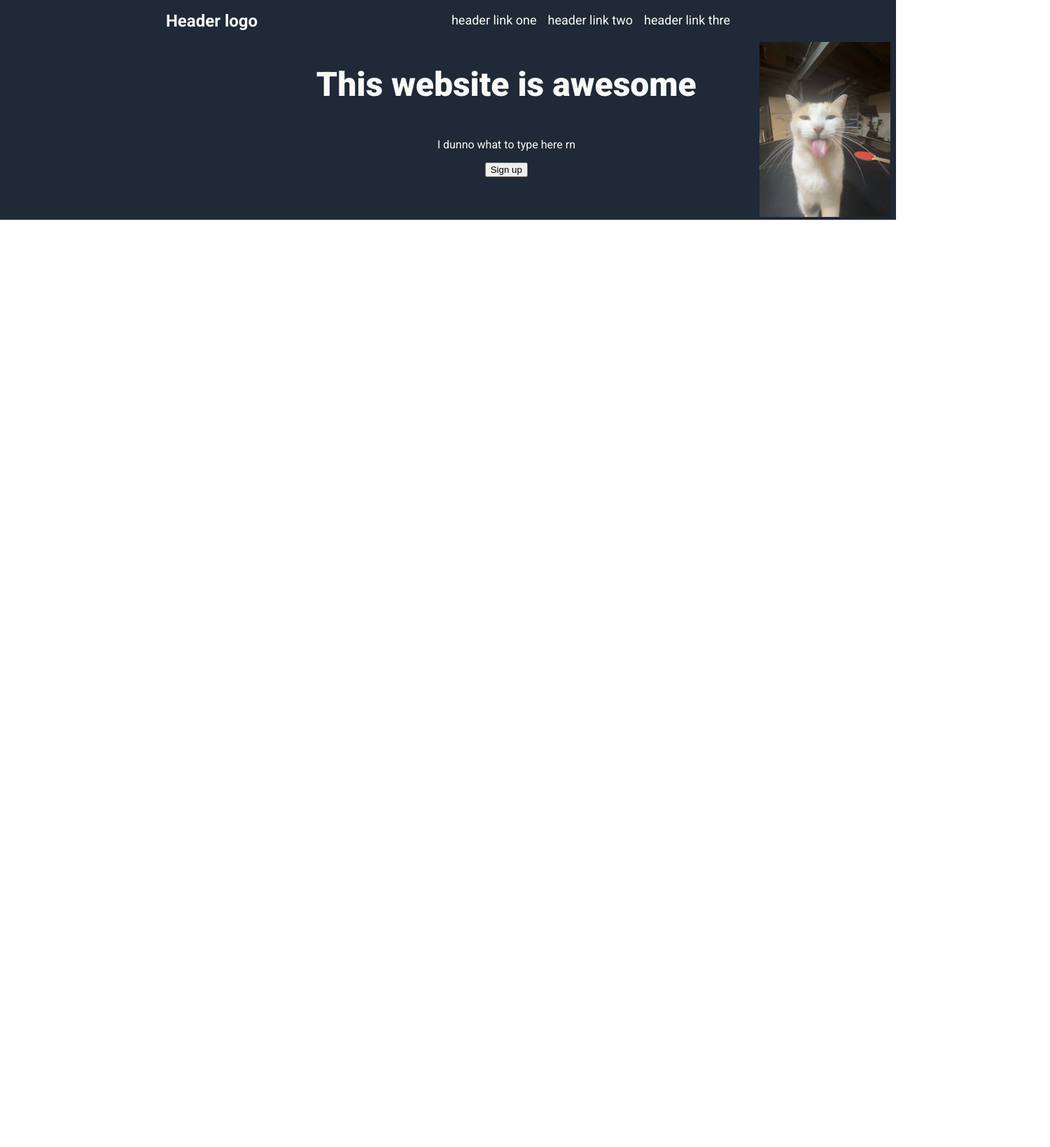
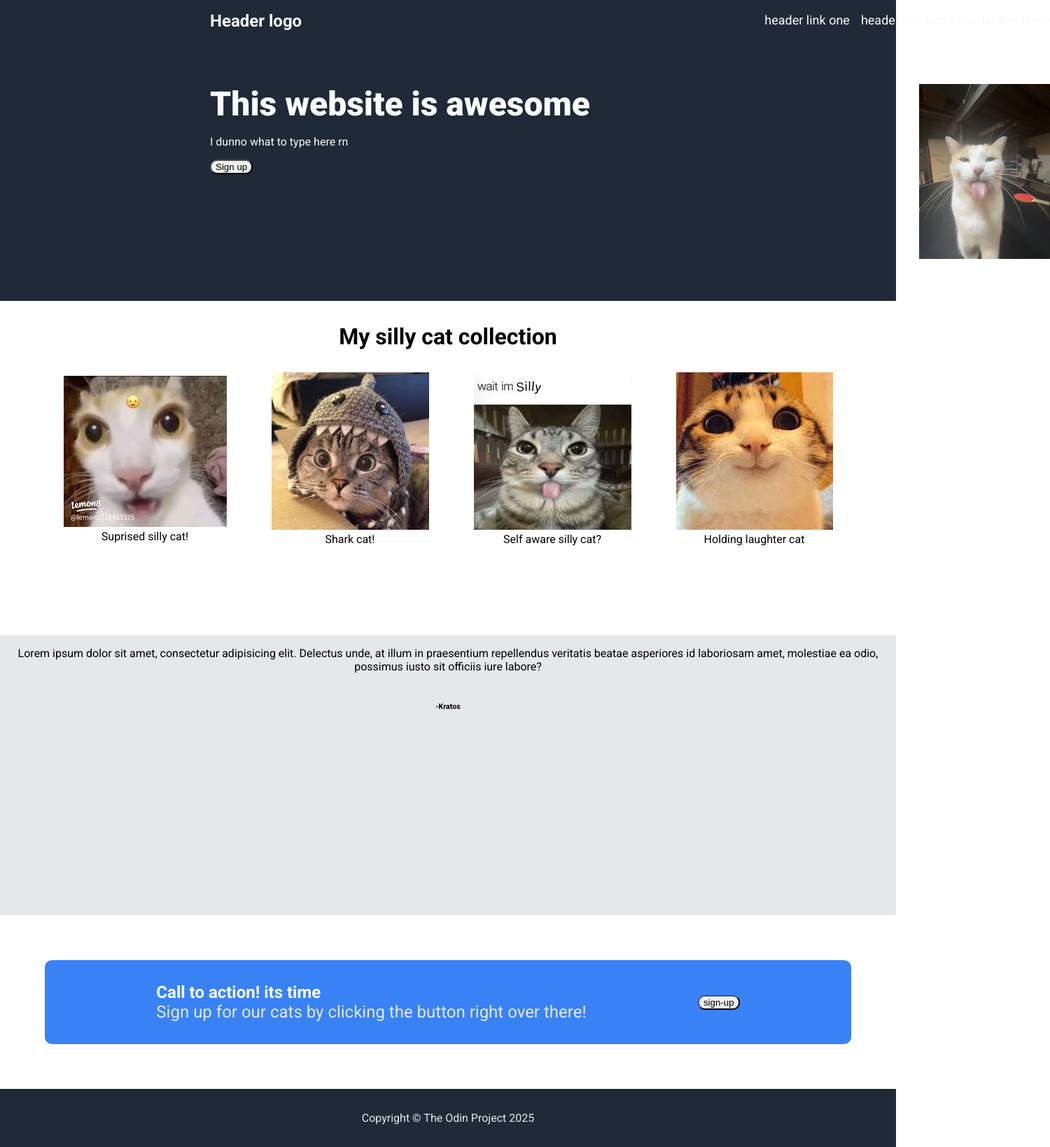
Before and after one commit to Hexcha/odin-landing-page, a plain HTML site: page index.html in a window 1280 px wide. Shown: the whole page at 70% size, 1500 px wide, since content can reach past the window. Before the commit the page ends 800 px from the top, so only its background shows below. Drawn offline with Linux system fonts and the light colour scheme.

Commit message:
added all the sections. Some parts still need styling

```diff
--- a/index.html
+++ b/index.html
@@ -8,25 +8,60 @@
 </head>
 <body>
     <div class="header">
-        <div class="first-row">
+        <div class="header-container">
             <h1 id="logo">Header logo</h1>
             <div class="links">
                 <ul>
                     <li> header link one</li>
                     <li> header link two</li>
-                    <li> header link thre</li>
+                    <li> header link three</li>
                 </ul>
             </div>
-        </div>
-        <div class="second-row">
-            <div class="text">
+            <div class="header-text">
                 <h1 id="hero-text">This website is awesome</h1>
                 <p>I dunno what to type here rn</p>
-                <button>Sign up</button>
+                <button id="first-button">Sign up</button>
             </div>
             <div id="silly-cat-image"><img src="images/silly-cat.png" alt="what a silyy cat :P"></div>
         </div>
     </div>
+    <h1 id="random-info">My silly cat collection</h1>
+    <div class="info-section">
+        <div class="cat1">
+            <img src="./images/silly-cat1.jpeg" alt="silly-cat1">
+            <div class="text">Suprised silly cat!</div>
+        </div>
+        <div class="cat2">
+            <img src="./images/silly-cat2.jpeg" alt="silly-cat2">
+            <div class="text">Shark cat!</div>
+        </div>
+        <div class="cat3">
+            <img src="./images/silly-cat3.jpeg" alt="silly-cat3">
+            <div class="text">Self aware silly cat?</div>
+        </div>
+        <div class="cat4">
+            <img src="./images/silly-cat4.jpeg" alt="silly-cat4">
+            <div class="text">Holding laughter cat</div>
+        </div>
+    </div>
+    <div class="quote">
+        <p>Lorem ipsum dolor sit amet, consectetur adipisicing elit. Delectus unde, at illum in praesentium repellendus veritatis beatae asperiores id laboriosam amet, molestiae ea odio, possimus iusto sit officiis iure labore?</p>
+        <h6> -Kratos</h6>
+
+    </div>
+    <div class="sign-up">
+        <div class="pop-up">
+            <div class="pop-up-text">
+                <div id="action">Call to action! its time </div>
+                <div id="explanation"> Sign up for our cats by clicking the button right over there!</div>
+            </div>
+            <button id="second-button"> sign-up</button>
+        </div>
+    </div>
+    <div class="footer">
+        <div class="text"> Copyright © The Odin Project 2025</div>
+    </div>
+
 
 </body>
 </html>
--- a/style.css
+++ b/style.css
@@ -5,6 +5,8 @@ body{
     display: flex;
     flex-direction: column;
     font-family: 'Roboto',sans-serif;
+    text-align: center;
+    /* gap: 16px; */
 }
 .header{
     margin: 0;
@@ -12,26 +14,31 @@ body{
     background-color: #1F2937;
     display: flex;
     flex-direction: column;
-    margin-bottom: 64px;
 }
-.first-row, .second-row{
+.header-container{
     display: flex;
-    flex-direction: row;
-    justify-content: space-evenly;
+    margin-bottom: 56px;
+    justify-content: space-between;
+    flex-wrap: wrap;
+    margin-left: 300px;
+    margin-right: 300px;
+    gap: 60px;
+    width: 1200px;
+    max-height: 600px;
 }
-.second-row{
-    width: 1000px;
-    margin-left: 362px;
-}
-.text{
+
+.header-text{
     display: flex;
     flex-direction: column;
-    align-items: center;
+    align-items: start;
+    max-width: 10;
+    gap: 0;
+    margin: 0;
 }
 button{
     flex-grow: 0;
+    border-radius: 10px;
 }
-
 
 #logo{
     font-size: 24px;
@@ -55,9 +62,62 @@ a{
 #hero-text{
     font-weight: 900;
     font-size: 48px;
+    margin: 0;
 
 }
 img{
     max-width: 250px;
     max-height: 250px;
+    background-attachment: fixed;
 }
+#random-info{
+    text-align: center;
+    margin-top: 32px;
+    margin-bottom: 32px;
+}
+.info-section{
+    display: flex;
+    justify-content: center;
+    align-items: center;
+    gap:64px;
+    margin-bottom: 128px;
+}
+
+.quote{
+    display: flex;
+    flex-direction: column;
+    background-color: #e5e7eb;
+    height: 400px;
+    margin-bottom: 0;
+}
+.sign-up{
+    display: flex;
+    justify-content: center;
+}
+.pop-up{
+    display: flex;
+    justify-content: space-evenly;
+    align-items: center;
+    width: 1200px;
+    height: 120px;
+    background-color: #3882f6;
+    margin: 64px;
+    border-radius: 10px;
+}
+.pop-up-text{
+    color: white;
+    text-align: start;
+    font-size: 24px;
+}
+#action{
+    font-weight: bold;
+}
+#explanation{
+    color: #e5e7eb;
+}
+.footer{
+    background-color: #1F2937;
+    color: #e5e7eb;
+    padding: 32px;
+    margin: 0;
+}
```
